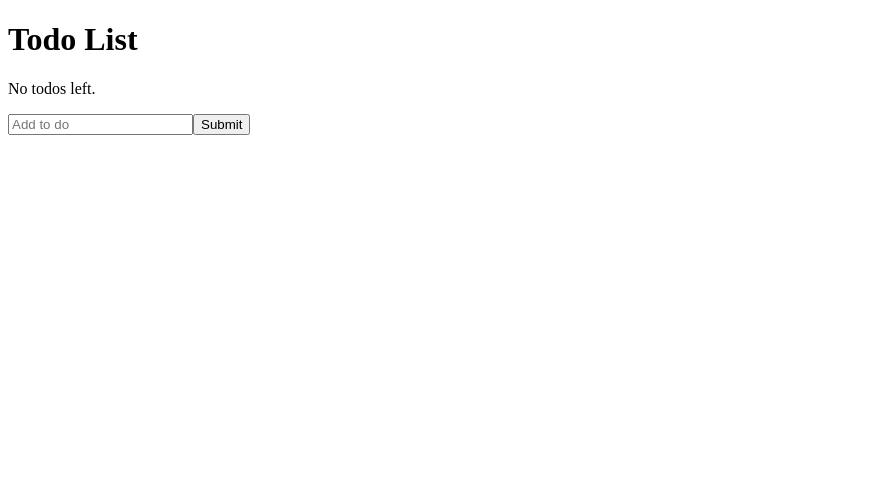
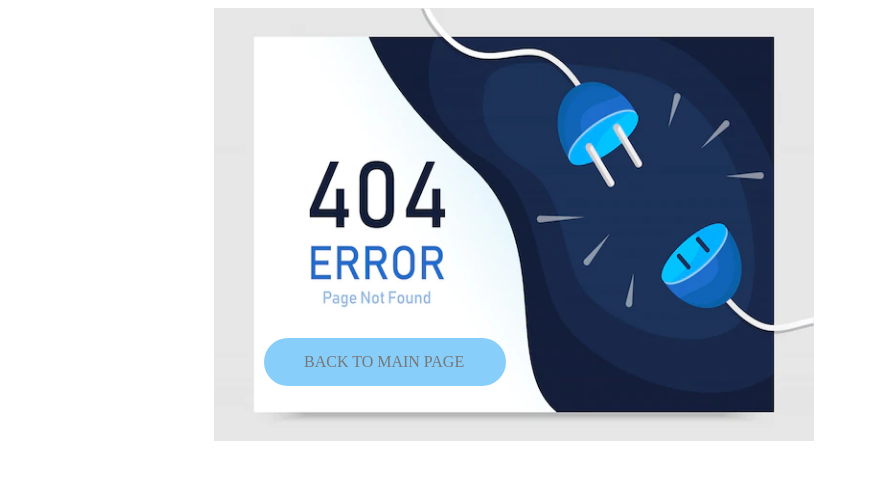
Before and after one commit to gdscrgpv/react-todo, a React (Create React App) app: page /404 in a window 1280 px wide. Shown: the top 480 px of the page, without its empty margins (0-869 px from the left). Built offline with nearby package versions, Linux system fonts and the light colour scheme.

Commit message:
Added a 404 Page

```diff
--- a/package.json
+++ b/package.json
@@ -10,6 +10,9 @@
   "dependencies": {
     "react": "17.0.2",
     "react-dom": "17.0.2",
+    "react-icon": "^1.0.0",
+    "react-icons": "^4.4.0",
+    "react-router-dom": "^6.4.2",
     "react-scripts": "4.0.0"
   },
   "devDependencies": {
--- a/src/App.js
+++ b/src/App.js
@@ -2,6 +2,8 @@ import React, { useEffect } from "react";
 import AddTodo from "./components/AddTodo";
 import TodoList from "./components/TodoList";
 import "./styles.css";
+import { BrowserRouter as Router, Route, Routes } from "react-router-dom";
+import ErrorPage from "./components/ErrorPage";
 
 export default function App() {
 
@@ -26,10 +28,13 @@ export default function App() {
 
 
   return (
-    <div>
+    <Routes>
+      <Route path="/" element={<div>
       <h1>Todo List</h1>
       <TodoList todos={todos} setTodos={setTodos} />
       <AddTodo setTodos={setTodos} length={todos.length} />
-    </div>
+    </div>} />
+    <Route path="/404" element={<ErrorPage/>} />
+    </Routes>
   );
 }
--- /dev/null
+++ b/src/components/ErrorPage.css
@@ -0,0 +1,81 @@
+/* body {
+    font-family: sans-serif;
+    background-color: #81d4fa;
+    font-weight: bold;
+} */
+.btn{
+    display: flex;
+}
+.text-box {
+    margin-left: 1vw;
+   margin-top: 6vh;
+}
+
+.btn:link,
+.btn:visited {
+    text-transform: uppercase;
+    text-decoration: none;
+    padding: 15px 40px;
+    display: inline-block;
+    border-radius: 100px;
+    transition: all .2s;
+    position: absolute;
+    left: 264px;
+    top: 338px;
+    width: 162px;
+    background-color: lightskyblue;
+}
+
+.btn:hover {
+    transform: translateY(-3px);
+    box-shadow: 0 10px 20px rgba(0, 0, 0, 0.2);
+}
+
+.btn:active {
+    transform: translateY(-1px);
+    box-shadow: 0 5px 10px rgba(0, 0, 0, 0.2);
+}
+
+.btn-white {
+    background-color: #fff;
+    color: #777;
+}
+
+.btn::after {
+    content: "";
+    display: inline-block;
+    height: 100%;
+    width: 100%;
+    border-radius: 100px;
+    position: absolute;
+    top: 0;
+    left: 0;
+    z-index: -1;
+    transition: all .4s;
+}
+
+.btn-white::after {
+    background-color: #fff;
+}
+
+.btn:hover::after {
+    transform: scaleX(1.4) scaleY(1.6);
+    opacity: 0;
+}
+
+.btn-animated {
+    animation: moveInBottom 5s ease-out;
+    animation-fill-mode: backwards;
+}
+
+@keyframes moveInBottom {
+    0% {
+        opacity: 0;
+        transform: translateY(30px);
+    }
+
+    100% {
+        opacity: 1;
+        transform: translateY(0px);
+    }
+}
--- /dev/null
+++ b/src/components/ErrorPage.js
@@ -0,0 +1,24 @@
+import React from "react";
+import "./ErrorPage.css";
+import {BiArrowBack} from 'react-icons/bi'
+import { Link } from "react-router-dom";
+const ErrorPage = () => {
+  return (
+    <div style={{display:"flex"}} >
+         <div className="text-box">
+        <Link to='/' className="btn btn-white btn-animate">
+          Back to Main Page
+        </Link>
+      </div>
+
+        <img
+          src="404Page.jpg"
+          alt=""
+          style={{ height: "433px", width: "600px",marginLeft:"193px" }}
+        />
+
+    </div>
+  );
+};
+
+export default ErrorPage;
--- a/src/index.js
+++ b/src/index.js
@@ -1,12 +1,12 @@
 import { StrictMode } from "react";
 import ReactDOM from "react-dom";
-
+import { BrowserRouter } from "react-router-dom";
 import App from "./App";
 
 const rootElement = document.getElementById("root");
 ReactDOM.render(
-  <StrictMode>
+  <BrowserRouter>
     <App />
-  </StrictMode>,
+  </BrowserRouter>,
   rootElement
 );
```
Also changed, not shown: public/404Page.jpg (added), 1 other file (tests, documents, lock files or other folders).
